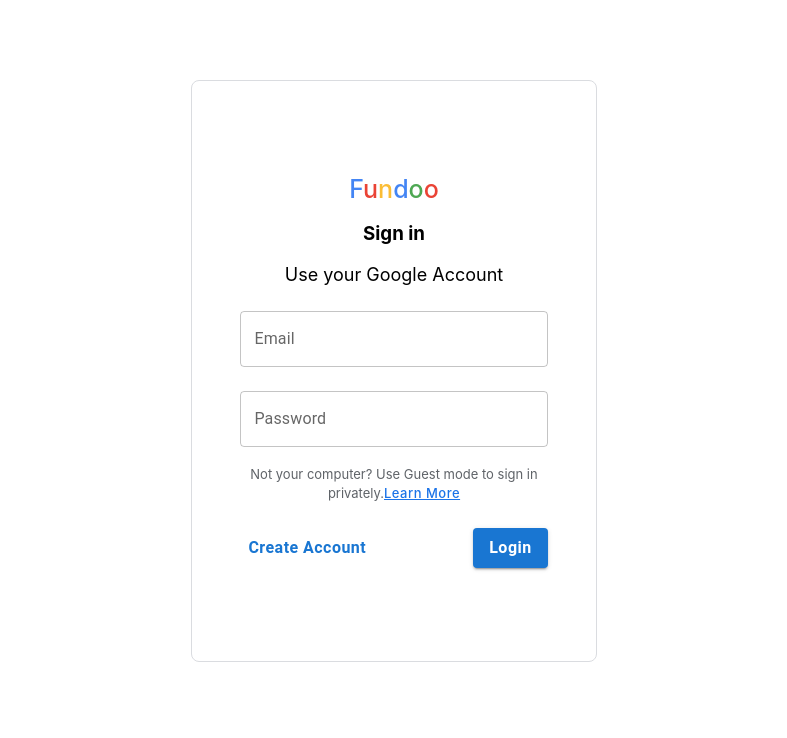
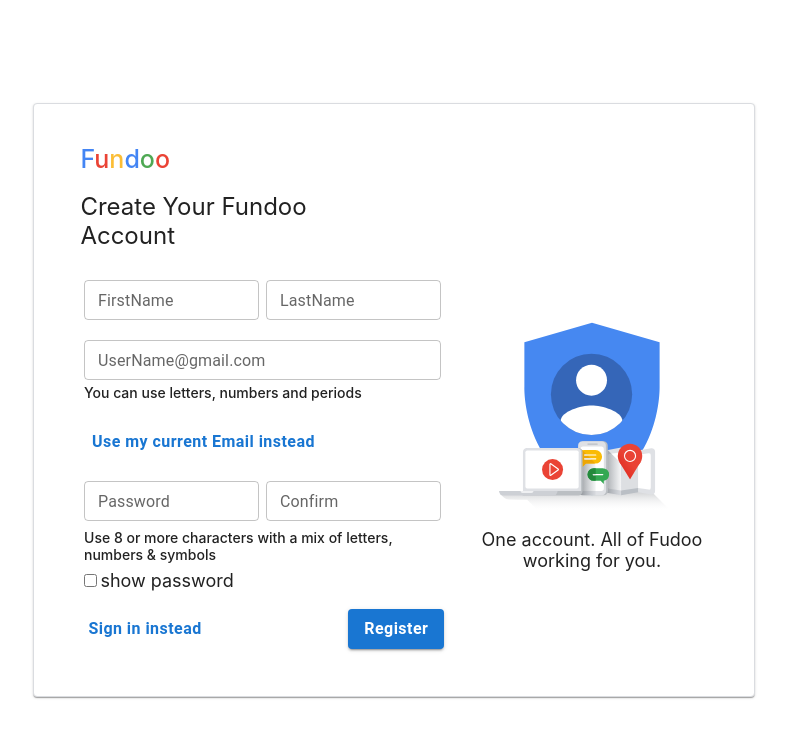
Before and after one commit to Lokeshkiran1/FundooApplication, a React (Create React App) app in the folder fundooapplication/: page / in a window 1280 px wide. Shown: the top 738 px of the page, without its empty margins (246-1033 px from the left). Built offline with nearby package versions, Linux system fonts and the light colour scheme.

Commit message:
[Lokesh]Added:Text field validation for the register page of fundoo application

```diff
--- a/fundooapplication/src/App.js
+++ b/fundooapplication/src/App.js
@@ -6,8 +6,8 @@
 function App() {
   return (
     <div className="App">
-      <SignIn />
-      {/* <SignUp /> */}
+      {/* <SignIn /> */}
+      <SignUp />
     </div>
   );
 }
--- a/fundooapplication/src/services/UserService.js
+++ b/fundooapplication/src/services/UserService.js
@@ -3,3 +3,7 @@
     let response=axios.post("http://localhost:4000/api/v1/users/login",signInObj);
     return response;
 }
+export const registerAPI=(signUpObj)=>{
+    let response=axios.post("http://localhost:4000/api/v1/users/register",signUpObj);
+    return response;
+}
--- a/fundooapplication/src/signin/Signin.jsx
+++ b/fundooapplication/src/signin/Signin.jsx
@@ -60,7 +60,7 @@
             }).catch(error=>{
                 console.log(error);
             })
-     }
+        }
     }
     // console.log(signInObj);
   return (
--- a/fundooapplication/src/signup/Signup.css
+++ b/fundooapplication/src/signup/Signup.css
@@ -54,14 +54,15 @@
     padding: 0% 0% 2% 1%;
 }
 .row{
+    align-items: center;
     display: flex;
     flex-direction: row;
-    width: 100%;
+    width: 100% !important;
     justify-content: space-between;
-    padding: 6% 0% 0% 0%;
+    padding: 5% 0% 0% 0%;
 }
 .buttonRegister{
-    padding: 1%;
+    padding: 0%;
 }
 .columncenterhide{
     padding: 10% 1% 0% 0%;
--- a/fundooapplication/src/signup/Signup.jsx
+++ b/fundooapplication/src/signup/Signup.jsx
@@ -1,73 +1,302 @@
-import React from "react";
+import React,{useState} from "react";
 import { Button, Card, TextField } from "@mui/material";
 import "./Signup.css";
-import FundooIcon from"../components/FundooIcon";
-import logo from '../../src/account.svg'
+import FundooIcon from "../components/FundooIcon";
+import logo from "../../src/account.svg";
 import { fontSize } from "@mui/system";
-const SignUp=()=>{
-    return(
+import { registerAPI } from "../services/UserService";
+const emailRegex =
+  /^(([^<>()[\]\.,;:\s@\"]+(\.[^<>()[\]\.,;:\s@\"]+)*)|(\".+\"))@(([^<>()[\]\.,;:\s@\"]+\.)+[^<>()[\]\.,;:\s@\"]{2,})$/;
+const passwordRegex =
+  /^(?=.*[A-Z])(?=.*[0-9])(?=.*[@#$%^&-+=()])([a-zA-Z0-9]*).{8,}$/;
+const firstNameRegex = /^[A-Z][a-zA-Z]{1,19}$/;
+const lastNameRegex = /^[A-Za-z ]{3,10}$/;
+const SignUp = () => {
+  const [signUpObj, setSignUpObj] = useState({
+        FirstName: "",
+        LastName: "",
+        EmailID: "",
+        Password: "",
+    });
+    const [regexObj, setRegexObj] = useState({
+        firstNameBorder: false,
+        firstNameHelper: "",
+        lastNameBorder: false,
+        lastNameHelper: "",
+        emailBorder: false,
+        emailHelper: "",
+        passwordBorder: false,
+        passwordHelper: "",
+    });
+    const takeFirstName = (event) => {
+        // setSignUpObj({FirstName:event.target.value})
+        setSignUpObj((prevState) => ({
+            ...prevState,
+            FirstName: event.target.value,
+        }));
+    }
+    const takeLastName = (event) => {
+        // setSignUpObj({LastName:event.target.value})
+        setSignUpObj((prevState) => ({
+            ...prevState,
+            LastName: event.target.value,
+        }));
+    }
+    const takeEmail=(event)=>{
+        // setSignUpObj({EmailID:event.target.value})
+        setSignUpObj(prevState=>({
+            ...prevState,
+            EmailID:event.target.value
+        }))
+    }
+
+    const takePassword=(event)=>{
+     // setSignInObj({Password:event.target.value})
+        setSignUpObj(prevState=>({
+            ...prevState,
+            Password:event.target.value
+        }))
+    }
+
+    const submit=()=>{
+        let firstNameTest=firstNameRegex.test(signUpObj.FirstName);
+        let lastNameTest=lastNameRegex.test(signUpObj.LastName)
+        let emailTest=emailRegex.test(signUpObj.EmailID);
+        let passwordTest=passwordRegex.test(signUpObj.Password);
+        if(firstNameTest===false){
+            setRegexObj(prevState=>({
+                ...prevState,
+                firstNameBorder:true,
+                firstNameHelper:"Enter valid first Name"
+            }))
+        }
+        else if(firstNameTest===true){
+            setRegexObj(prevState=>({
+                ...prevState,
+                firstNameBorder:false,
+                firstNameHelper:""
+            }))
+        }
+        if(lastNameTest===false){
+            setRegexObj(prevState=>({
+                ...prevState,
+                lastNameBorder:true,
+                lastNameHelper:"Enter valid first Name"
+            }))
+        }
+        else if(lastNameTest===true){
+            setRegexObj(prevState=>({
+                ...prevState,
+                lastNameBorder:false,
+                lastNameHelper:""
+            }))
+        }
+        if(emailTest===false){
+            setRegexObj(prevState=>({
+                ...prevState,
+                emailBorder:true,
+                emailHelper:"Enter valid Email"
+            }))
+        }
+        else if (emailTest===true){
+            setRegexObj(prevState=>({
+                ...prevState,
+                emailBorder:false,
+                emailHelper:""
+            }))
+        }
+        if(passwordTest===false){
+            setRegexObj(prevState=>({
+                ...prevState,
+                passwordBorder:true,
+                passwordHelper:"Enter valid Password"
+            }))
+        }
+        else if (passwordTest===true){
+             setRegexObj(prevState=>({
+                ...prevState,
+                passwordBorder:false,
+                passwordHelper:""
+            }))
+        }
+        if(firstNameTest===true && lastNameTest===true && emailTest===true && passwordTest===true){
+            registerAPI(signUpObj).then(res=>{
+                console.log(res);
+            })
+            .catch(err=>{
+                console.log(err);
+            });
+        }
+    }
+    return (
         <div className="register">
-            <Card className="cardrow" style={{ display: 'flex', flexDirection: "row", justifyContent:'center' ,width: '50%' }}>
+      <Card
+        className="cardrow"
+        style={{
+          display: "flex",
+          flexDirection: "row",
+          justifyContent: "center",
+          width: "50%",
+        }}
+      >
         <div className="cardI">
           <FundooIcon className="fundooIcon" />
           <div className="createText">Create Your Fundoo Account</div>
           <div className="textField">
             <div className="columnTextField">
-                                <TextField className="firstName" label="FirstName" size="small" margin="dense" name="firstName" variant="outlined" />
+              <TextField
+                className="firstName"
+                label="FirstName"
+                size="small"
+                margin="dense"
+                name="firstName"
+                variant="outlined"
+                onChange={takeFirstName}
+                error={regexObj.firstNameBorder}
+                helperText={regexObj.firstNameHelper}
+              />
             </div>
             <div className="columnTextField">
-                                <TextField className="lastName" label="LastName" size="small" margin="dense" name="lastName" variant="outlined" />
+              <TextField
+                className="lastName"
+                label="LastName"
+                size="small"
+                margin="dense"
+                name="lastName"
+                variant="outlined"
+                onChange={takeLastName}
+                error={regexObj.lastNameBorder}
+                helperText={regexObj.lastNameHelper}
+              />
             </div>
           </div>
-                        <div className="rowTextField" style={{ display: 'flex', flexDirection: "column", justifyContent:'center' ,width: '98%' }}>
-                            <TextField className="userName" label='UserName@gmail.com' size="small" margin="dense" variant="outlined" />
-                            <span style={{textAlign:'left' ,fontSize:'14px',fontWeight:'500'}}>You can use letters, numbers and periods</span>
+          <div
+            className="rowTextField"
+            style={{
+              display: "flex",
+              flexDirection: "column",
+              justifyContent: "center",
+              width: "98%",
+            }}
+          >
+            <TextField
+              className="userName"
+              label="UserName@gmail.com"
+              size="small"
+              margin="dense"
+              variant="outlined"
+              onChange={takeEmail}
+              error={regexObj.emailBorder}
+              helperText={regexObj.emailHelper}
+            />
+            <span
+              style={{ textAlign: "left", fontSize: "14px", fontWeight: "500" }}
+            >
+              You can use letters, numbers and periods
+            </span>
           </div>
-                        <div className="buttonCurrentEmail" style={{textAlign:'left' ,color:'#1a73e8'}}>
-                            <Button style={{textTransform: 'none',fontSize:'16px',fontWeight:'bold',fontFamily:'"Google Sans",Roboto,Arial,sans-serif'}}>
+          <div
+            className="buttonCurrentEmail"
+            style={{ textAlign: "left", color: "#1a73e8" }}
+          >
+            <Button
+              style={{
+                textTransform: "none",
+                fontSize: "16px",
+                fontWeight: "bold",
+                fontFamily: '"Google Sans",Roboto,Arial,sans-serif',
+              }}
+            >
               <span>Use my current Email instead</span>
             </Button>
           </div>
           <form className="passwordTextFields">
             <div className="passwordTextField">
               <div className="columnTextField">
-                                    <TextField className="firstName" label="Password" size="small" margin="dense" name="firstName" variant="outlined" />
+                <TextField
+                  className="password"
+                  label="Password"
+                  size="small"
+                  margin="dense"
+                  name="firstName"
+                  variant="outlined"
+                  onChange={takePassword}
+                  error={regexObj.passwordBorder}
+                    helperText={regexObj.passwordHelper}
+                />
               </div>
               <div className="columnTextField">
-                                    <TextField className="lastName" label="Confirm" size="small" margin="dense" name="lastName" variant="outlined" />
+                <TextField
+                  className="confirm"
+                  label="Confirm"
+                  size="small"
+                  margin="dense"
+                  name="lastName"
+                  variant="outlined"
+                />
               </div>
             </div>
           </form>
-                        <div className="passwordValidation" style={{textAlign:'left' ,fontSize:'14px',fontWeight:'500'}}>
-                            <span>Use 8 or more characters with a mix of letters, numbers & symbols</span>
+          <div
+            className="passwordValidation"
+            style={{ textAlign: "left", fontSize: "14px", fontWeight: "500" }}
+          >
+            <span>
+              Use 8 or more characters with a mix of letters, numbers & symbols
+            </span>
           </div>
-                        <form style={{textAlign:'left' ,fontSize:'18px'}}>
-                            <input type={"checkbox"} /><span>show password</span>
+          <form style={{ textAlign: "left", fontSize: "18px" }}>
+            <input type={"checkbox"} />
+            <span>show password</span>
           </form>
 
-                        <div className="buttonRegister" >
-                            <div className="row" style={{ justifyContent: 'space-between' }}>
+          <div className="buttonRegister">
+            <div className="row" style={{ justifyContent: "space-between" }}>
               <div className="buttonHead">
-                                    <Button className="signInButton" style={{textTransform: 'none',fontSize:'16px',fontWeight:'bold',fontFamily:'"Google Sans",Roboto,Arial,sans-serif'}}>
+                <Button
+                  className="signInButton"
+                  style={{
+                    textTransform: "none",
+                    fontSize: "16px",
+                    fontWeight: "bold",
+                    fontFamily: '"Google Sans",Roboto,Arial,sans-serif',
+                  }}
+                >
                   Sign in instead
                 </Button>
               </div>
               <div>
-                                <Button variant="contained" className="registerButton" style={{textTransform: 'none',fontSize:'16px',fontWeight:"bold",fontFamily:'"Google Sans",Roboto,Arial,sans-serif'}}>
+                <Button
+                  variant="contained"
+                  className="registerButton"
+                  style={{
+                    textTransform: "none",
+                    fontSize: "16px",
+                    fontWeight: "bold",
+                    fontFamily: '"Google Sans",Roboto,Arial,sans-serif',
+                  }}
+                  onClick={submit}
+                >
                   Register
                 </Button>
               </div>
             </div>
           </div>
         </div>
-                <div className="columncenterhide" style={{width:'244px',alignContent:'center'}}>
+        <div
+          className="columncenterhide"
+          style={{ width: "244px", alignContent: "center" }}
+        >
           <img src={logo} alt="account.svg" />
-                    <div className="oneAccount" style={{textAlign:'center' ,fontSize:'18px'}}>
+          <div
+            className="oneAccount"
+            style={{ textAlign: "center", fontSize: "18px" }}
+          >
             <span>One account. All of Fudoo working for you.</span>
           </div>
         </div>
       </Card>
     </div>
-    )
-}
+  );
+};
 export default SignUp;
```
Lines whose indentation alone changed are shown as unchanged.
